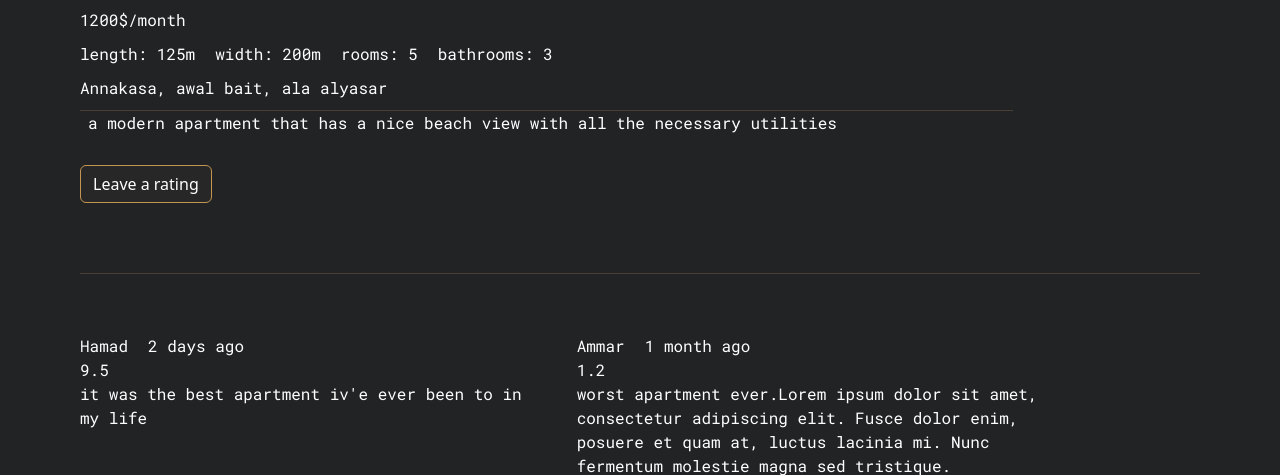
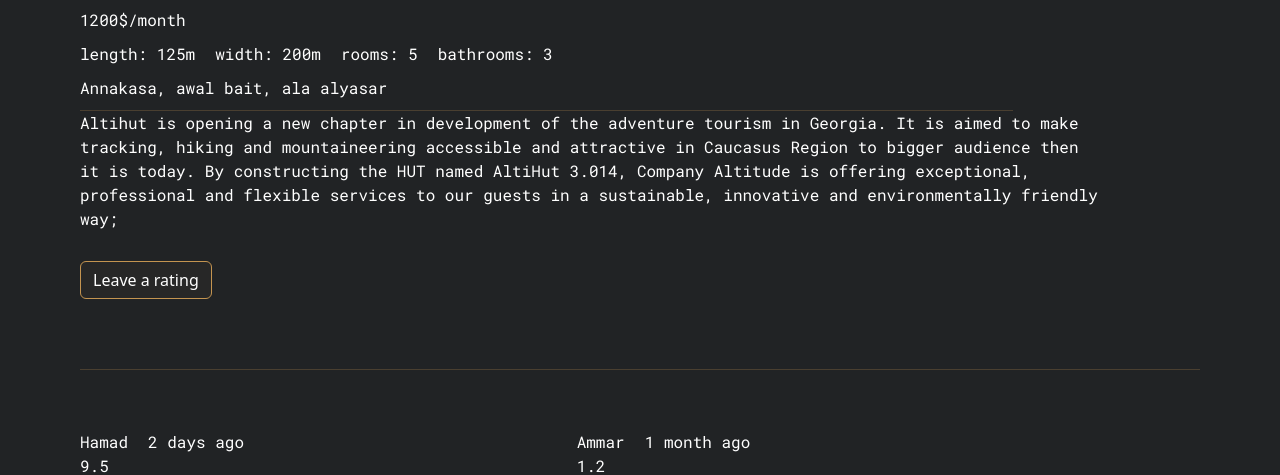
Before and after one commit to CaptainHmD/Hotel-website, a PHP site: page /apartment_detail_view.php in a window 1280 px wide. Shown: the part 498-973 px from the top of the page. Run offline with PHP 8.4, Linux system fonts and the light colour scheme.

Commit message:
change description section

```diff
--- a/public/apartment_detail_view.php
+++ b/public/apartment_detail_view.php
@@ -83,7 +83,7 @@
                             <hr class="separator-hr">
                         </div>
                         <div class="col-11 my-col info-col non-padded-col description-info-col">
-                            <p class="description left-aligned-text">a modern apartment that has a nice beach view with all the necessary utilities</p>
+                            <p class="description left-aligned-text">Altihut is opening a new chapter in development of the adventure tourism in Georgia. It is aimed to make tracking, hiking and mountaineering accessible and attractive in Caucasus Region to bigger audience then it is today. By constructing the HUT named AltiHut 3.014, Company Altitude is offering exceptional, professional and flexible services to our guests in a sustainable, innovative and environmentally friendly way;</p>
                         </div>
                     </div>
 
--- a/public/css/apartment_detail_view.css
+++ b/public/css/apartment_detail_view.css
@@ -151,9 +151,6 @@ a {
     color: var(--white-color);
 }
 
-.description {
-    margin-left: 8px;
-}
 
 .info-col {
     /* background-color: var(--second-icon-background-color);
```
